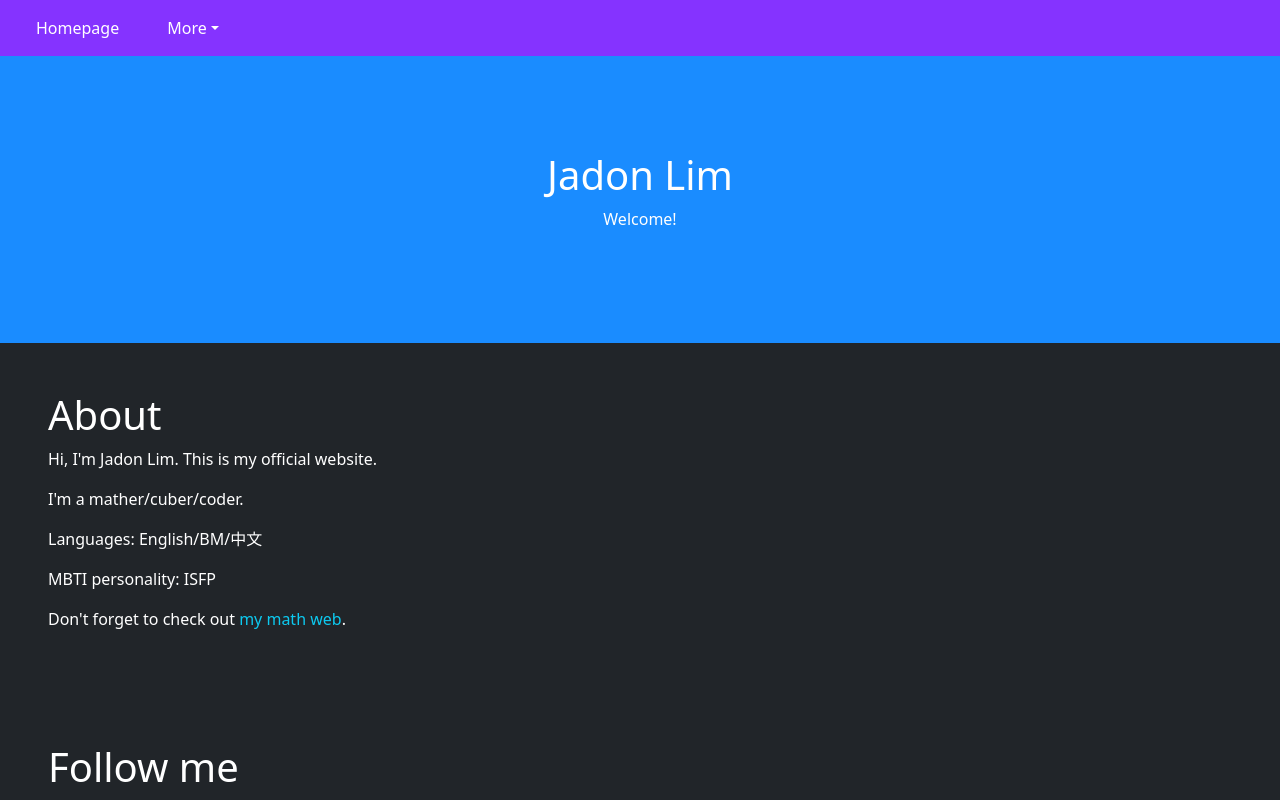
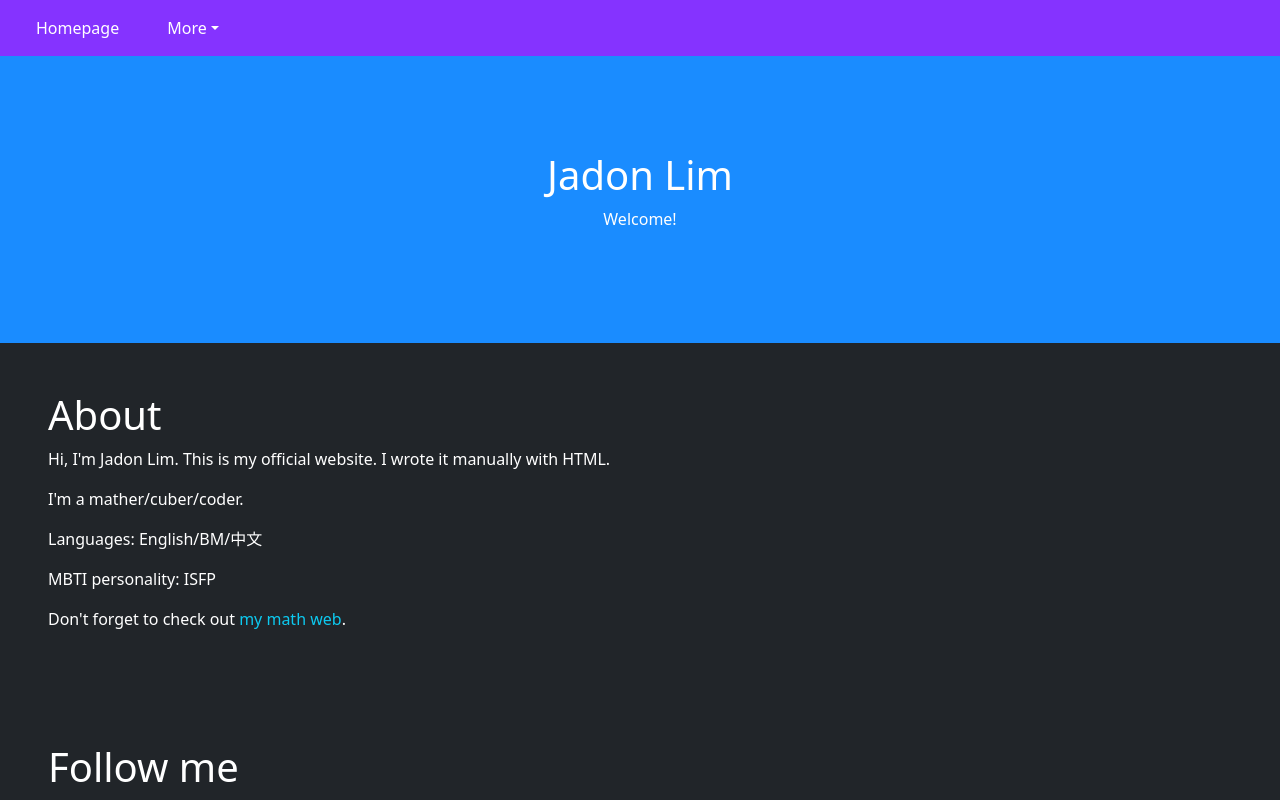
Before and after one commit to jadon-l/jadon-l.github.io, a plain HTML site: page index.html in a window 1280 px wide. Shown: the top 800 px of the page. Drawn offline with nearby package versions, Linux system fonts and the light colour scheme.

Commit message:
Update index.html

```diff
--- a/index.html
+++ b/index.html
@@ -35,7 +35,7 @@
 
 <div class="container-fluid bg-dark text-white p-5">
   <h1>About</h1>
-  <p>Hi, I'm Jadon Lim. This is my official website.</p>
+  <p>Hi, I'm Jadon Lim. This is my official website. I wrote it manually with HTML.</p>
   <p>I'm a mather/cuber/coder.</p>
   <p>Languages: English/BM/中文</p>
   <p>MBTI personality: ISFP</p>
```
